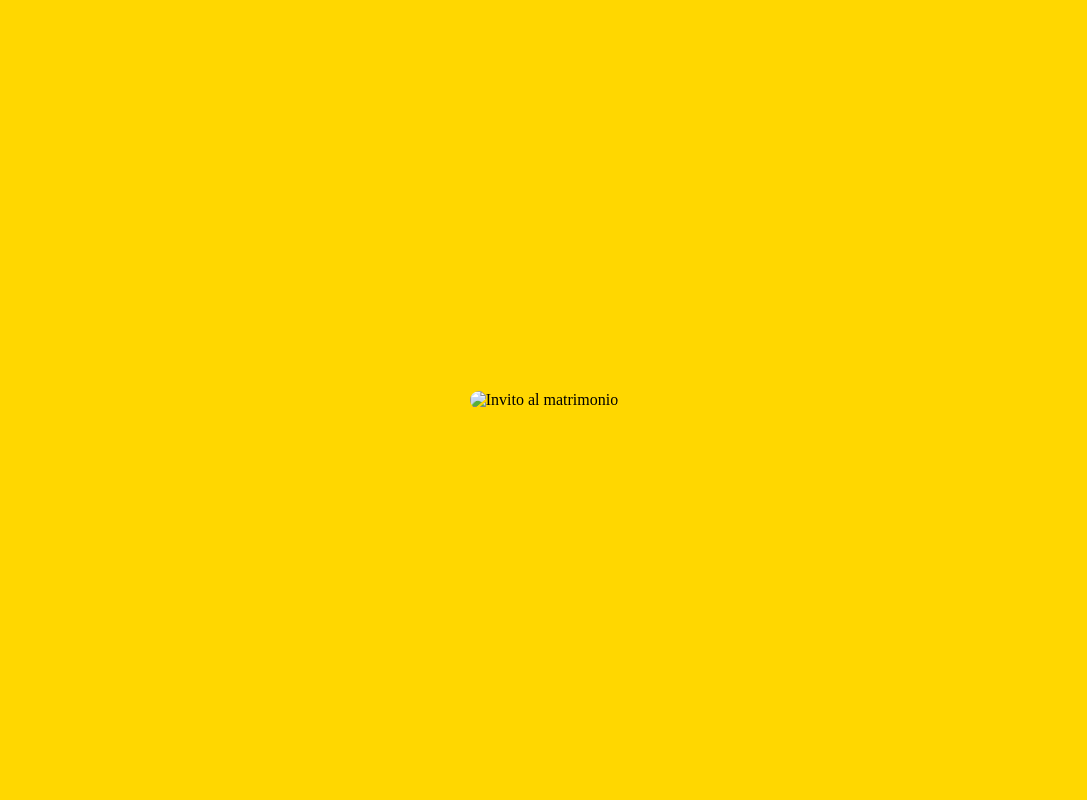
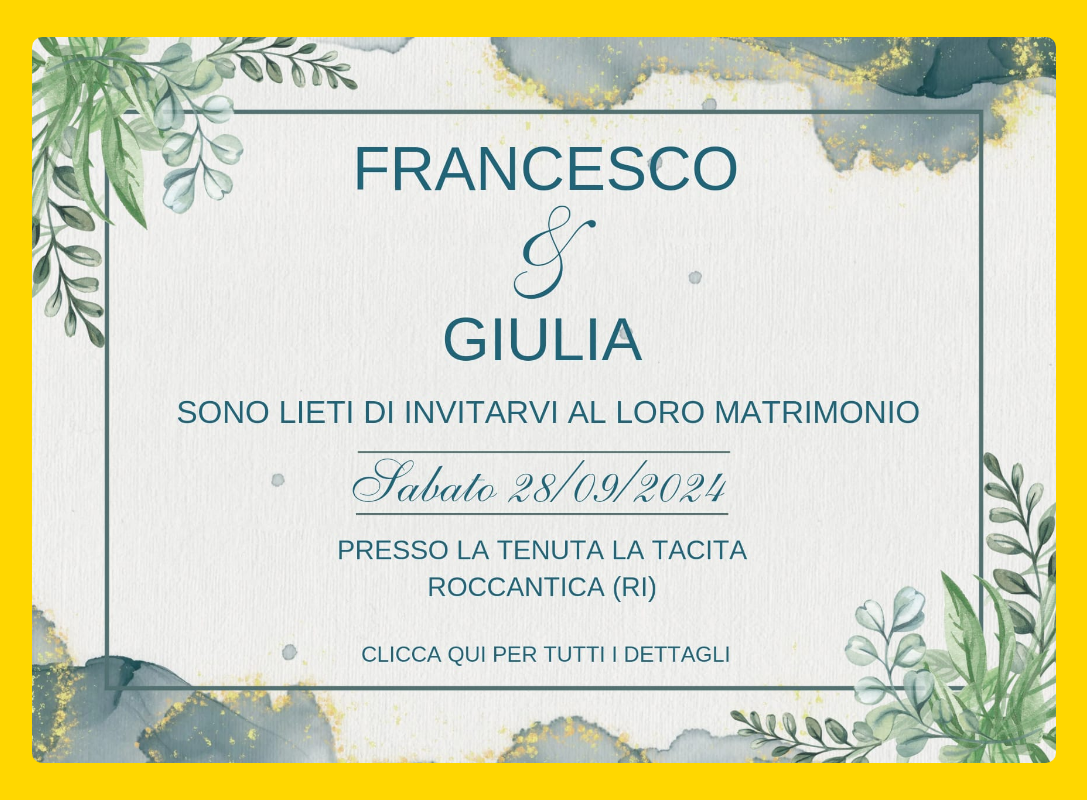
Before and after one commit to fraflora/FrancescoAndGiuliaWedding, a plain HTML site: page index.html in a window 1280 px wide. Shown: the whole page, without its empty margins (96-1183 px from the left). Drawn offline with Linux system fonts and the light colour scheme.

Commit message:
Update index.html

```diff
--- a/index.html
+++ b/index.html
@@ -23,6 +23,6 @@
   </style>
 </head>
 <body>
-  <img src="FrancescoAndGiuliaWedding/blob/main/Invito.jpg" alt="Invito al matrimonio">
+  <img src="Invito.jpg" alt="Invito al matrimonio">
 </body>
 </html>
```
